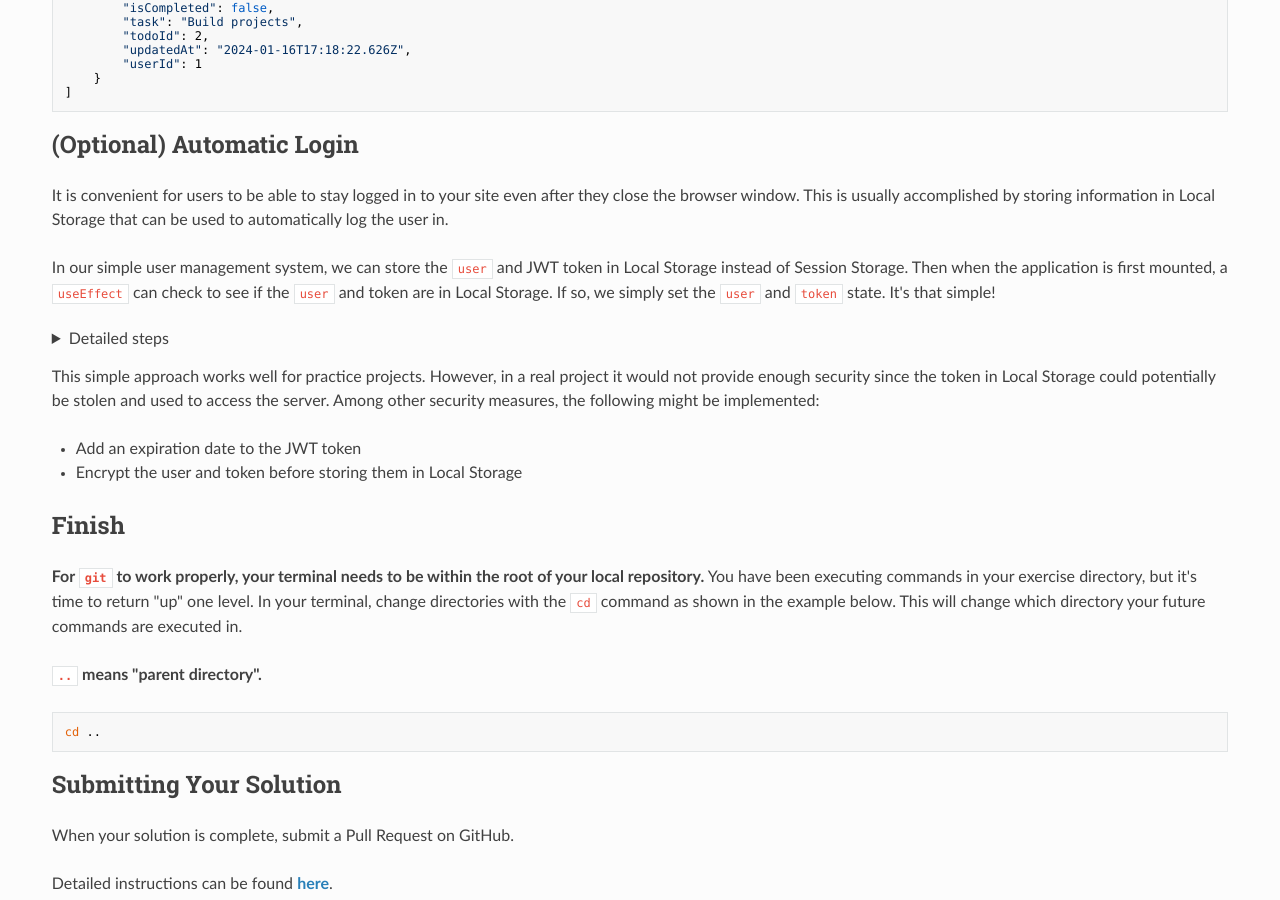
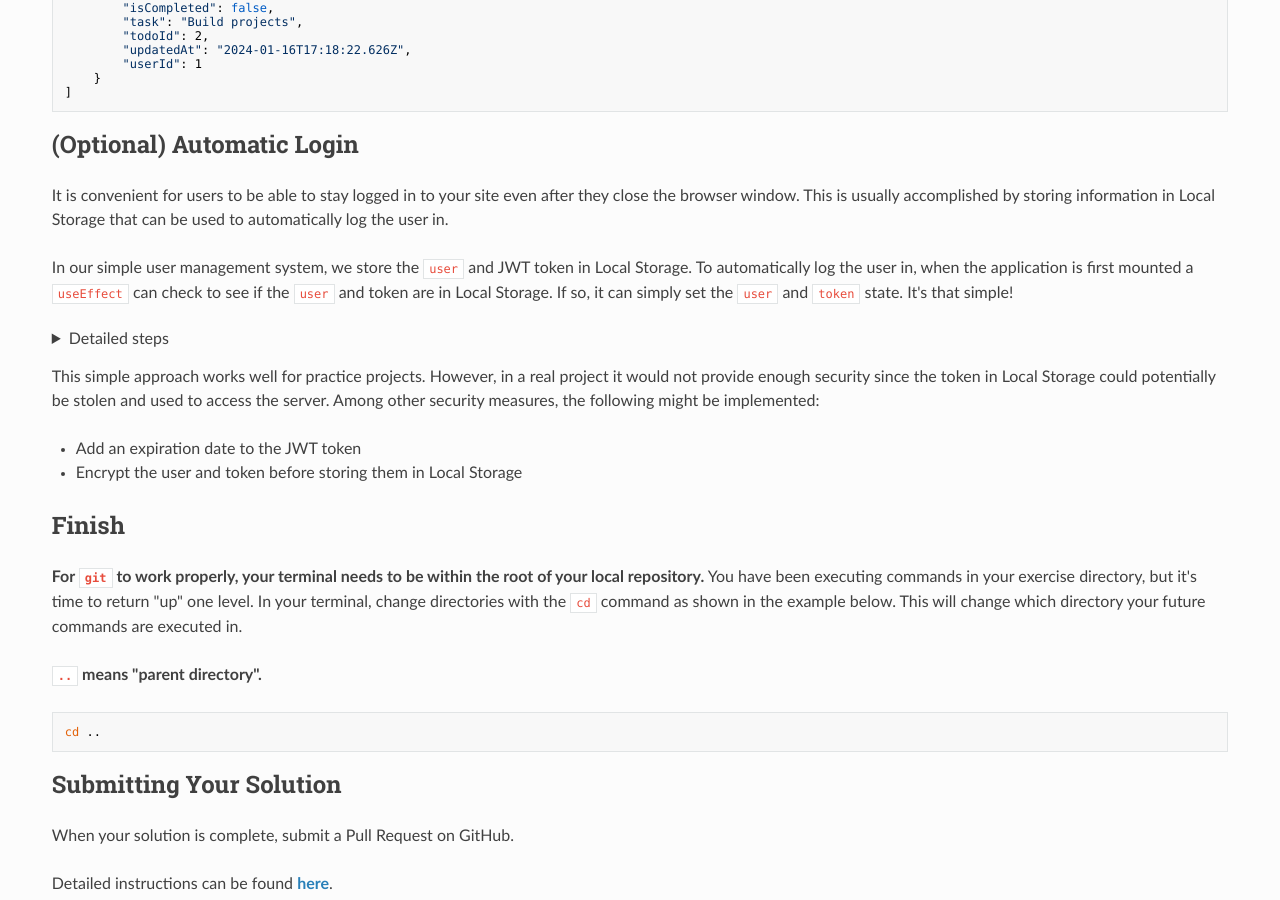
Before and after one commit to RobertGardner/teach-exercise-assets, an MkDocs documentation site: the page built from docs/user-management/authorization.md, in a window 1280 px wide and 900 px high, scrolled down 1472 px. Built offline with MkDocs 1.6.1, drawn with Linux system fonts in a browser that asks for light colours; nearby versions of some CDN libraries.

Commit message:
Remove use of sessionStorage

```diff
--- a/docs/user-management/authorization.md
+++ b/docs/user-management/authorization.md
@@ -73,14 +73,13 @@
 
 It is convenient for users to be able to stay logged in to your site even after they close the browser window. This is usually accomplished by storing information in Local Storage that can be used to automatically log the user in.
 
-In our simple user management system, we can store the `user` and JWT token in Local Storage instead of Session Storage. Then when the application is first mounted, a `useEffect` can check to see if the `user` and token are in Local Storage. If so, we simply set the `user` and `token` state. It's that simple!
+In our simple user management system, we store the `user` and JWT token in Local Storage. To automatically log the user in, when the application is first mounted a `useEffect` can check to see if the `user` and token are in Local Storage. If so, it can simply set the `user` and `token` state. It's that simple!
 
 <details markdown="1">
 <summary>Detailed steps</summary>
 
 Complete automatic login with the following steps:
 
-1. In `lib/data.ts` change all uses of `sessionStorage` to `localStorage`.
 1. In `UserProvider` add a `useEffect` that runs on first mount and does the following:
    - Reads the user with `lib/readUser` and sets the `user` state to the returned value
    - Reads the token with `lib/readToken` and sets the `token` state to the returned value
```
